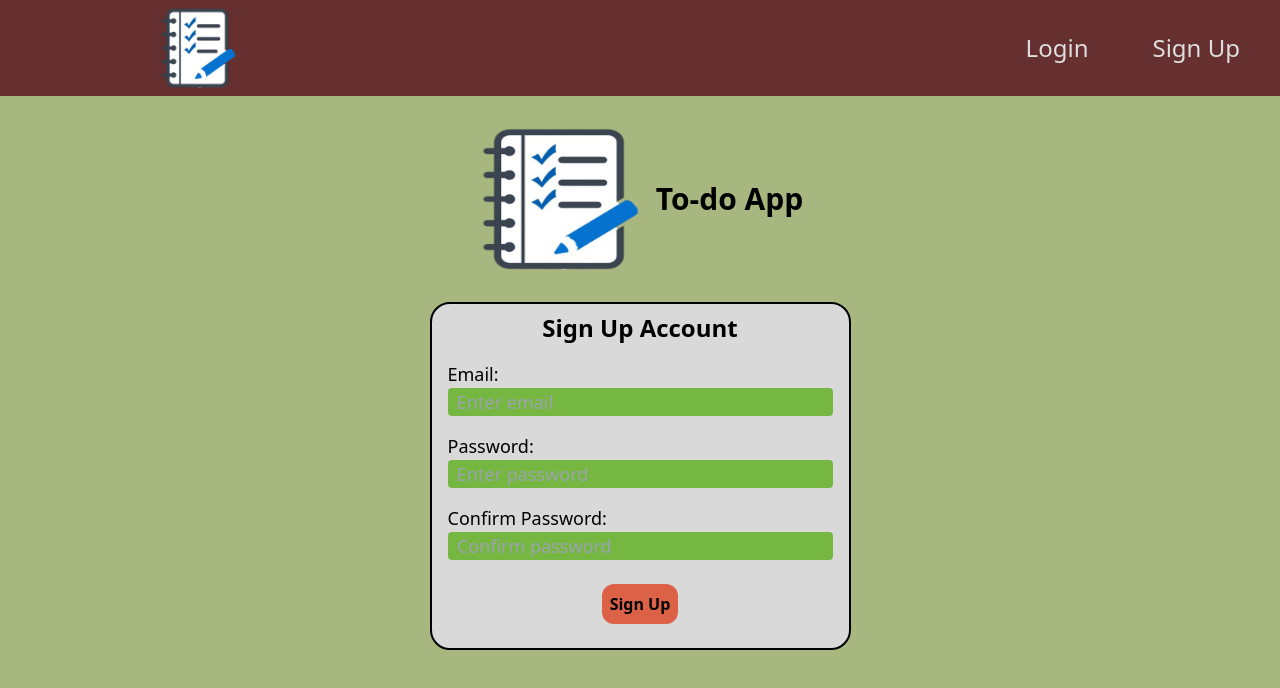
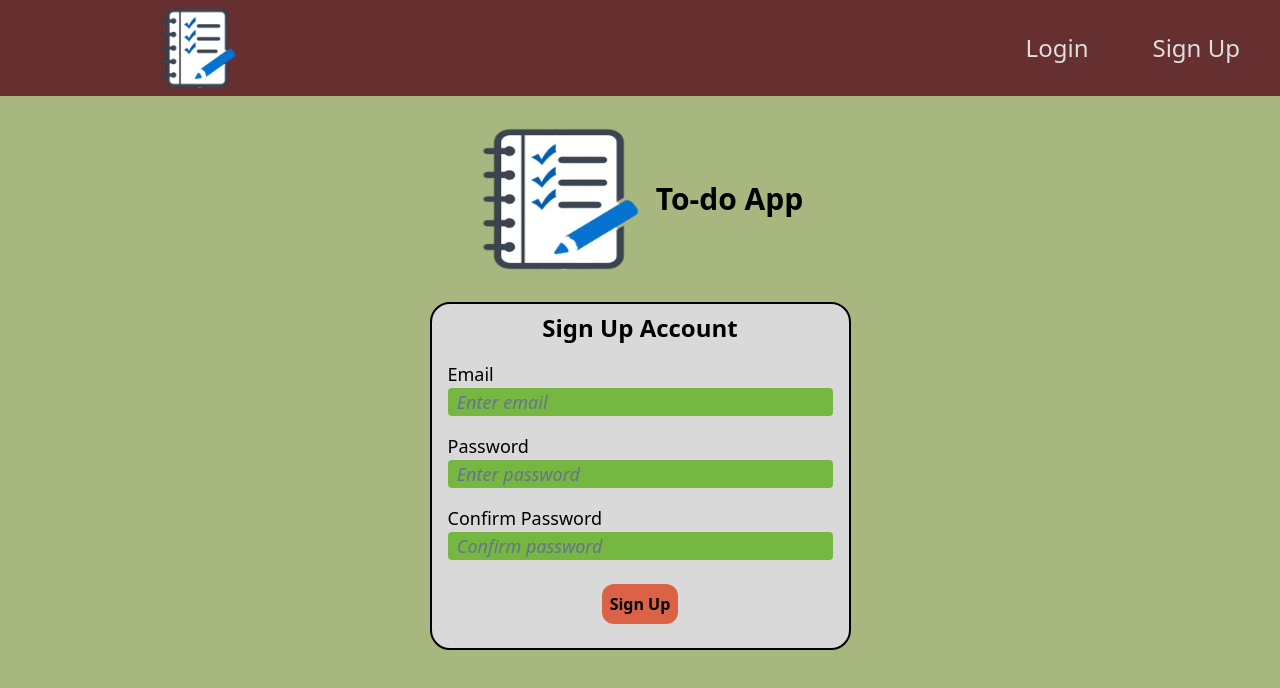
Before and after one commit to AmielOrdas/todo-app, a React (Vite) app in the folder todo/client/: page /signup in a window 1280 px wide. Shown: the top 688 px of the page. Built offline with nearby package versions, Linux system fonts and the light colour scheme.

Commit message:
Fixed Authentication Error Display in Client, Modified Sign Out Button in Navigation, Added signout route for Cache Clearing

```diff
--- a/todo/client/src/Components/Navigation.tsx
+++ b/todo/client/src/Components/Navigation.tsx
@@ -1,10 +1,34 @@
-import { Link } from "react-router-dom";
+import { Link, useNavigate } from "react-router-dom";
 import logo from "../assets/logo_fixed.png";
 export default function Navigation() {
+  const navigateTo = useNavigate();
+
+  const HandleSignout = async () => {
+    // Call Signout Route
+    try {
+      // Set credential to true to allow cookie in req
+      const response = await fetch("http://localhost:3000/users/signout", {
+        method: "POST",
+        headers: { "Content-type": "application/json" },
+        credentials: "include",
+      });
+      if (!response.ok) {
+        throw new Error("Could not fetch response");
+      }
+      const messageResponse = await response.json();
+      console.log(messageResponse.message);
+      console.log("Signed out successfully");
+      // Navigate to Login Page After Signing Out
+      navigateTo("/login");
+    } catch (error) {
+      console.error(error);
+    }
+  };
   return (
     <header className="bg-nav-bar-color p-2">
       <nav className="flex justify-between">
         <img src={logo} className="xl:ml-[150px] lg:size-20 sm:size-40" />
+        <div className="lg:flex justify-between items-center">
           <ul className="lg:flex justify-between items-center">
             <li className="hover:bg-[#441D1D] text-[24px] text-nav-bar-font-color px-8 max-lg: py-1 hover:font-bold">
               <Link to="/Todo">Todo</Link>
@@ -16,10 +40,14 @@ export default function Navigation() {
             <li className="hover:bg-[#441D1D] text-[24px] text-nav-bar-font-color px-8 max-lg: py-1 hover:font-bold">
               <Link to="/finished-tasks">Task Finished List</Link>
             </li>
-          <li className="hover:bg-[#441D1D] text-[24px] text-nav-bar-font-color px-8 max-lg: py-1 hover:font-bold">
-            <Link to="/login">Sign Out</Link>
-          </li>
           </ul>
+          <button
+            className="hover:bg-[#441D1D] text-[24px] text-nav-bar-font-color px-8 max-lg: py-1 hover:font-bold"
+            onClick={HandleSignout}
+          >
+            Sign Out
+          </button>
+        </div>
       </nav>
     </header>
   );
--- a/todo/client/src/Pages/Login.tsx
+++ b/todo/client/src/Pages/Login.tsx
@@ -42,16 +42,31 @@ export default function Login() {
         // const { token } = await response.data;
         // // Store token in Local Storage
         // localStorage.setItem("token", token);
+        // Reset
+        reset();
         // // Navigate to Todo Page After Account Login
         navigateTo("/Todo");
       }
     } catch (error: any) {
-      // if (axios.isAxiosError(error) && error.response) {
-      //   const status:Number = error.response.status;
-      //   const serverErrorMessage = error.response.data.message;
-      // }
+      if (axios.isAxiosError(error) && error.response) {
+        // Get Status and Error Response
+        const status: number = error.response.status;
+        const serverErrorMessage: string = error.response.data.error;
+        console.log(status);
+        console.log(serverErrorMessage);
+        // Set Whichever Error Received from Server
+        if (status === 404) {
+          setError("email", { type: "server", message: serverErrorMessage });
+        } else if (status === 401) {
+          setError("password", { type: "server", message: serverErrorMessage });
+        } else {
+          setError("root", {
+            type: "server",
+            message: "Unexpected error occurred",
+          });
+        }
+      }
     }
-    reset();
   }
 
   // async function HandleLogin(data: TloginSignupSchema) {
--- a/todo/client/src/Pages/Signup.tsx
+++ b/todo/client/src/Pages/Signup.tsx
@@ -13,6 +13,7 @@ export default function Signup() {
     register,
     handleSubmit,
     formState: { errors, isSubmitting },
+    setError,
     reset,
   } = useForm<TloginSignupSchema>({
     resolver: zodResolver(ZsignupSchema),
@@ -34,13 +35,30 @@ export default function Signup() {
       console.log(response.data.message);
 
       if (response.data.Status === "Success") {
+        // Reset
+        reset();
         // Navigate to Login Page After Account Creation
         navigateTo("/login");
       }
     } catch (error: any) {
-      console.log(error.response.data.message);
+      // console.log(error.response.data.message);
+      if (axios.isAxiosError(error) && error.response) {
+        // Get Status and Error Response
+        const status: number = error.response.status;
+        const serverErrorMessage: string = error.response.data.error;
+        console.log(status);
+        console.log(serverErrorMessage);
+        // Set Whichever Error Received from Server
+        if (status === 409) {
+          setError("email", { type: "server", message: serverErrorMessage });
+        } else {
+          setError("root", {
+            type: "server",
+            message: "Unexpected error occurred",
+          });
+        }
+      }
     }
-    reset();
   }
 
   // async function HandleSignup(data: TloginSignupSchema) {
@@ -79,40 +97,58 @@ export default function Signup() {
           </h1>
           <form onSubmit={handleSubmit(HandleSignup)}>
             <div className="m-4">
-              <h1 className="text-lg">Email:</h1>
+              <h1 className="text-lg">
+                Email{" "}
+                {errors.email && (
+                  <label className="text-red-600 italic text-sm">{` (${errors.email.message})`}</label>
+                )}
+              </h1>
               <input
                 {...register("email")}
-                className="text-lg bg-input-green w-full rounded"
+                className={
+                  !errors.email
+                    ? "text-lg bg-input-green w-full rounded placeholder:italic placeholder:text-slate-500"
+                    : "text-lg bg-input-green w-full rounded placeholder:italic placeholder:text-red-500"
+                }
                 type="email"
                 placeholder="  Enter email"
               />
-              {errors.email && (
-                <p className="text-red-500">{`${errors.email.message}`}</p>
-              )}
             </div>
             <div className="m-4">
-              <h1 className="text-lg">Password:</h1>
+              <h1 className="text-lg">
+                Password{" "}
+                {errors.password && (
+                  <label className="text-red-600 italic text-sm">{` (${errors.password.message})`}</label>
+                )}
+              </h1>
               <input
                 {...register("password")}
-                className="text-lg bg-input-green w-full rounded"
+                className={
+                  !errors.password
+                    ? "text-lg bg-input-green w-full rounded placeholder:italic placeholder:text-slate-500"
+                    : "text-lg bg-input-green w-full rounded placeholder:italic placeholder:text-red-500"
+                }
                 type="password"
                 placeholder="  Enter password"
               />
-              {errors.password && (
-                <p className="text-red-500">{`${errors.password.message}`}</p>
-              )}
             </div>
             <div className="m-4">
-              <h1 className="text-lg">Confirm Password:</h1>
+              <h1 className="text-lg">
+                Confirm Password{" "}
+                {errors.confirmPassword && (
+                  <label className="text-red-600 italic text-sm">{` (${errors.confirmPassword.message})`}</label>
+                )}
+              </h1>
               <input
                 {...register("confirmPassword")}
-                className="text-lg bg-input-green w-full rounded"
+                className={
+                  !errors.confirmPassword
+                    ? "text-lg bg-input-green w-full rounded placeholder:italic placeholder:text-slate-500"
+                    : "text-lg bg-input-green w-full rounded placeholder:italic placeholder:text-red-500"
+                }
                 type="password"
                 placeholder="  Confirm password"
               />
-              {errors.confirmPassword && (
-                <p className="text-red-500">{`${errors.confirmPassword.message}`}</p>
-              )}
             </div>
             <div className="flex justify-around pt-2 pb-6">
               <button
```
Also changed, not shown: 1 other file (tests, documents, lock files or other folders). Lines whose indentation alone changed are shown as unchanged.
